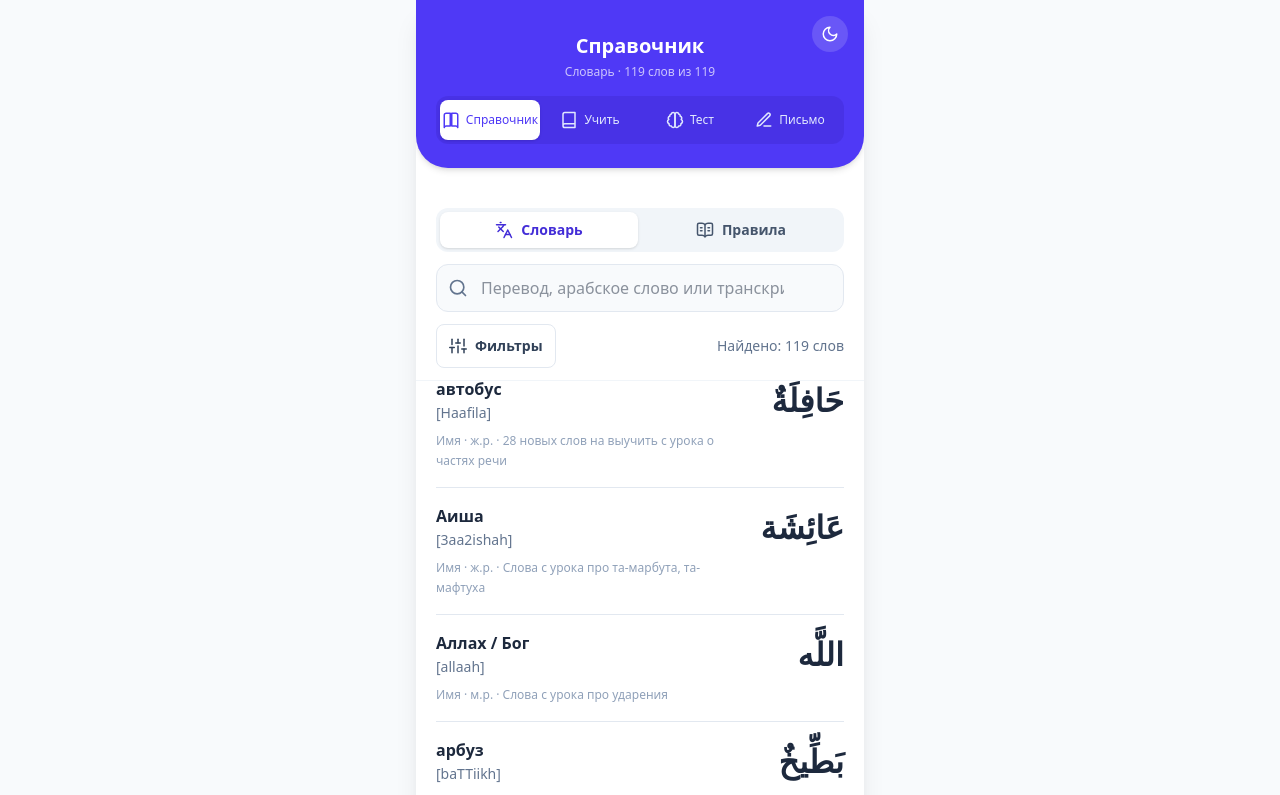
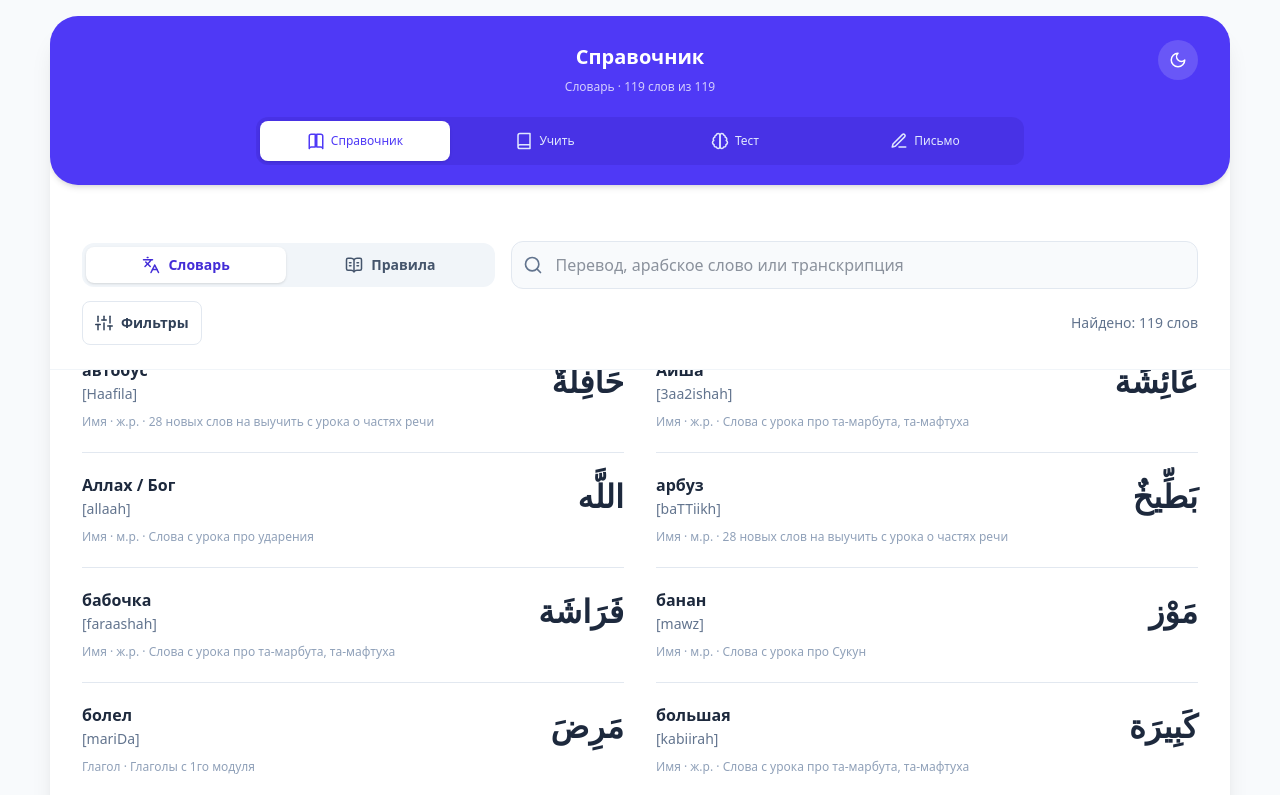
Before and after one commit to labekasova/labekasova.github.io, a React (Vite) app: page / in a window 1280 px wide. Shown: the top 795 px of the page. Built offline with nearby package versions, Linux system fonts and the light colour scheme.

Commit message:
Add files via upload

```diff
--- a/package.json
+++ b/package.json
@@ -1,6 +1,6 @@
 {
   "name": "arabic-words-learning",
-  "version": "4.2.1",
+  "version": "5.0.0",
   "private": true,
   "type": "module",
   "scripts": {
--- a/src/App.jsx
+++ b/src/App.jsx
@@ -683,7 +683,7 @@ export default function App() {
   };
 
   return (
-    <div className={`min-h-dvh overflow-x-hidden px-3 font-sans selection:bg-indigo-100 sm:px-0 ${theme === 'dark' ? 'bg-slate-950 text-slate-100' : 'bg-slate-50 text-slate-800'}`}>
+    <div className={`app-viewport min-h-dvh overflow-x-hidden font-sans selection:bg-indigo-100 ${theme === 'dark' ? 'bg-slate-950 text-slate-100' : 'bg-slate-50 text-slate-800'}`}>
 
       <style dangerouslySetInnerHTML={{__html: `
         .perspective-1000 { perspective: 1000px; }
@@ -697,10 +697,10 @@ export default function App() {
         }
       `}} />
 
-      <div className={`mx-auto flex min-h-dvh w-full min-w-0 max-w-none flex-col overflow-hidden shadow-xl lg:max-w-md ${theme === 'dark' ? 'bg-slate-900' : 'bg-white'}`}>
+      <div className={`app-shell mx-auto flex min-h-dvh w-full min-w-0 flex-col overflow-hidden shadow-xl ${theme === 'dark' ? 'bg-slate-900' : 'bg-white'}`}>
 
         {/* Шапка */}
-        <header className={`relative z-10 w-full min-w-0 shrink-0 overflow-visible rounded-b-[2rem] px-5 pb-6 pt-8 text-white shadow-md ${theme === 'dark' ? 'bg-slate-800' : 'bg-indigo-600'}`}>
+        <header className={`app-header relative z-10 w-full min-w-0 shrink-0 overflow-visible text-white shadow-md ${theme === 'dark' ? 'bg-slate-800' : 'bg-indigo-600'}`}>
           <button
             type="button"
             aria-label={theme === 'dark' ? 'Переключить на светлую тему' : 'Переключить на тёмную тему'}
@@ -709,20 +709,20 @@ export default function App() {
           >
             {theme === 'dark' ? <IconSun /> : <IconMoon />}
           </button>
-          <div className="relative z-20 mb-4 flex w-full flex-col items-center">
+          <div className="relative z-20 mb-4 flex w-full flex-col items-center sm:mb-5">
             <div className="relative flex w-full items-center justify-center">
               <button
                 type="button"
                 onClick={activeTab === 'reference' ? undefined : openFilterMenu}
                 disabled={activeTab === 'reference'}
-                className="inline-grid grid-cols-[18px_auto_18px] items-center gap-2 px-1 py-1 text-center text-xl font-bold leading-none text-white"
+                className="inline-grid max-w-[calc(100%-4.5rem)] grid-cols-[18px_minmax(0,auto)_18px] items-center gap-2 px-1 py-1 text-center text-lg font-bold leading-tight text-white sm:text-xl"
                 aria-haspopup={activeTab === 'reference' ? undefined : 'dialog'}
                 aria-expanded={activeTab === 'reference' ? undefined : isFilterMenuOpen}
               >
                 <span aria-hidden="true" className="flex h-[18px] w-[18px] items-center justify-center opacity-0">
                   <IconChevronDown />
                 </span>
-                <span>{activeTab === 'reference' ? 'Справочник' : activeFilterTitle}</span>
+                <span className="min-w-0 break-words">{activeTab === 'reference' ? 'Справочник' : activeFilterTitle}</span>
                 <span
                   aria-hidden="true"
                   className={`flex h-[18px] w-[18px] items-center justify-center text-white/85 transition-transform duration-200 ${activeTab === 'reference' ? 'opacity-0' : ''} ${isFilterMenuOpen ? 'rotate-180' : ''}`}
@@ -731,7 +731,7 @@ export default function App() {
                 </span>
               </button>
             </div>
-            <p className="mt-1 max-w-full px-8 text-center text-xs leading-4 text-white/70">
+            <p className="mt-1 max-w-2xl px-10 text-center text-xs leading-5 text-white/75 sm:px-12">
               {activeTab === 'reference'
                 ? isRulesView
                   ? `Правила · ${formatArticleCount(RULES.length)}`
@@ -751,7 +751,7 @@ export default function App() {
                   role="dialog"
                   aria-modal="true"
                   aria-labelledby="filter-sheet-title"
-                  className={`fixed inset-x-0 bottom-0 z-40 mx-auto flex max-h-[85dvh] w-full max-w-md flex-col overflow-hidden rounded-t-[1.75rem] border-x border-t shadow-[0_-18px_50px_rgba(15,23,42,0.2)] ${
+                  className={`responsive-sheet fixed inset-x-0 bottom-0 z-40 mx-auto flex max-h-[85dvh] w-full max-w-md flex-col overflow-hidden rounded-t-[1.75rem] border-x border-t shadow-[0_-18px_50px_rgba(15,23,42,0.2)] ${
                     theme === 'dark'
                       ? 'border-slate-700 bg-slate-900 text-slate-100'
                       : 'border-slate-200 bg-white'
@@ -875,7 +875,7 @@ export default function App() {
             )}
           </div>
 
-          <div className="relative grid min-h-12 w-full min-w-0 grid-cols-4 overflow-hidden rounded-xl bg-indigo-700/50 p-1 text-[10px] min-[430px]:text-xs">
+          <div className="app-primary-nav relative grid min-h-12 w-full min-w-0 grid-cols-4 overflow-hidden rounded-xl bg-indigo-700/50 p-1 text-[10px] min-[430px]:text-xs">
 
             <button
               onClick={() => openReferenceView(isRulesView ? 'rules' : 'dictionary')}
@@ -911,7 +911,7 @@ export default function App() {
         </header>
 
         {/* Контент */}
-        <main ref={mainRef} className={`flex min-h-0 w-full min-w-0 flex-1 flex-col overflow-y-auto overflow-x-hidden px-5 pt-5 pb-[max(1rem,env(safe-area-inset-bottom))] ${theme === 'dark' ? 'text-slate-100' : 'text-slate-800'}`}>
+        <main ref={mainRef} className={`app-main flex min-h-0 w-full min-w-0 flex-1 flex-col overflow-y-auto overflow-x-hidden ${theme === 'dark' ? 'text-slate-100' : 'text-slate-800'}`}>
           {activeTab !== 'reference' && filteredWords.length === 0 && (
             <div className="flex flex-1 flex-col items-center justify-center px-6 text-center">
               <h2 className="mb-2 text-xl font-bold">Для этого выбора пока нет слов</h2>
@@ -923,15 +923,15 @@ export default function App() {
 
           {/* ================= КАРТОЧКИ ================= */}
           {activeTab === 'learn' && words.length > 0 && (
-            <div className="flex-1 flex flex-col justify-start pt-4">
+            <div className="content-standard flex w-full flex-1 flex-col justify-start pt-2 sm:pt-4 lg:pt-2">
 
               {isSortedLogical && currentWord.group && (
-                <div className="self-center bg-indigo-50 border border-indigo-100 text-indigo-700 text-xs font-semibold uppercase tracking-wider px-3 py-1 rounded-full mb-3">
+                <div className="mb-4 max-w-full self-center rounded-lg border border-indigo-100 bg-indigo-50 px-3 py-1.5 text-center text-xs font-semibold leading-5 text-indigo-700">
                   {currentWord.group}
                 </div>
               )}
 
-              <div className="flex justify-between items-center mb-3 text-xs font-semibold text-slate-500 px-1">
+              <div className="mb-3 flex flex-col gap-2 px-1 text-xs font-semibold text-slate-500 min-[390px]:flex-row min-[390px]:items-center min-[390px]:justify-between">
                 <span className="flex min-w-0 items-center gap-1.5">
                   <span>{getWordTypeLabel(currentWord.type)}</span>
                   {getWordGenderLabel(currentWord) && (
@@ -965,7 +965,7 @@ export default function App() {
               {/* Карточка 3D */}
               <div
                 key={currentWord.id}
-                className={`relative w-full aspect-[4/3] perspective-1000 cursor-pointer touch-pan-y ${cardDirection ? `card-slide-${cardDirection}` : ''}`}
+                className={`relative aspect-[4/3] w-full cursor-pointer touch-pan-y perspective-1000 sm:aspect-[16/10] lg:aspect-[16/9] ${cardDirection ? `card-slide-${cardDirection}` : ''}`}
                 onClick={() => setIsFlipped(!isFlipped)}
                 onTouchStart={onTouchStart}
                 onTouchMove={onTouchMove}
@@ -976,7 +976,7 @@ export default function App() {
                 >
                   <div className="absolute w-full h-full backface-hidden bg-white border-2 border-slate-100 rounded-3xl flex items-center justify-center p-6 text-center">
                     <div className="flex flex-col items-center gap-3">
-                      <span className="text-6xl font-bold text-slate-800 arabic-text" dir="rtl">
+                      <span className="arabic-text text-5xl font-bold text-slate-800 sm:text-6xl lg:text-7xl" dir="rtl">
                         {currentWord.arabic}
                       </span>
                       <span className="text-xs text-slate-400 bg-slate-50 px-2.5 py-1 rounded-full mt-2">
@@ -1008,7 +1008,7 @@ export default function App() {
                 </div>
               </div>
 
-              <div className="flex justify-between items-center mt-6 px-2">
+              <div className="mt-4 flex items-center justify-between px-1 sm:mt-6 sm:px-2">
                 <button
                   onClick={prevCard}
                   className="w-12 h-12 flex items-center justify-center bg-white border border-slate-200 text-slate-600 rounded-full shadow-sm active:scale-90 transition-all"
@@ -1040,7 +1040,7 @@ export default function App() {
 
           {/* ================= ТЕСТ ================= */}
           {activeTab === 'quiz' && filteredWords.length > 0 && (
-            <div className="flex-1 flex flex-col justify-between">
+            <div className="content-standard flex w-full flex-1 flex-col justify-between">
               {quizCompleted ? (
                 <div className="flex-1 flex flex-col items-center justify-center text-center p-6">
                   <div className="w-20 h-20 bg-emerald-100 text-emerald-600 rounded-full flex items-center justify-center mb-4 text-3xl">🎉</div>
@@ -1068,7 +1068,7 @@ export default function App() {
                     </div>
                   </div>
 
-                  <div className="bg-white p-6 rounded-3xl shadow-sm border border-slate-100 flex flex-col items-center justify-center mb-4 flex-1 min-h-[140px]">
+                  <div className="mb-5 flex min-h-[160px] flex-1 flex-col items-center justify-center rounded-3xl border border-slate-100 bg-white p-6 shadow-sm sm:min-h-[220px] sm:p-8">
                     <span className="text-xs text-slate-400 mb-1 uppercase tracking-wider font-semibold">Выберите перевод:</span>
                     <span className="text-5xl font-bold text-slate-800 arabic-text mt-1" dir="rtl">
                       {quizQuestion.correctWord.arabic}
@@ -1079,7 +1079,7 @@ export default function App() {
                     </span>
                   </div>
 
-                  <div className="flex flex-col gap-2.5 mb-2">
+                  <div className="mb-2 grid grid-cols-1 gap-2.5 sm:grid-cols-2 sm:gap-3">
                     {quizQuestion.options.map((option, idx) => {
                       let buttonClass = "bg-white border border-slate-200 text-slate-700 active:scale-[0.99] hover:bg-slate-50";
 
@@ -1098,7 +1098,7 @@ export default function App() {
                           key={idx}
                           onClick={() => handleQuizAnswer(option)}
                           disabled={!!selectedAnswer}
-                          className={`w-full text-left p-3.5 rounded-2xl font-semibold transition-all duration-150 flex items-center justify-between text-sm ${buttonClass}`}
+                          className={`flex min-h-14 w-full items-center justify-between rounded-2xl p-3.5 text-left text-sm font-semibold transition-all duration-150 sm:p-4 ${buttonClass}`}
                         >
                           <span>{option.russian}</span>
                           {selectedAnswer && option.arabic === quizQuestion.correctWord.arabic && (
@@ -1118,7 +1118,7 @@ export default function App() {
 
           {/* ================= ПИСЬМО ================= */}
           {activeTab === 'write' && filteredWords.length > 0 && (
-            <div className="flex min-h-0 flex-1 flex-col">
+            <div className="content-wide flex min-h-0 w-full flex-1 flex-col">
               {writeCompleted ? (
                 <div className="flex-1 flex flex-col items-center justify-center text-center p-6">
                   <div className="w-20 h-20 bg-indigo-100 text-indigo-600 rounded-full flex items-center justify-center mb-4 text-3xl">✍️</div>
@@ -1132,7 +1132,7 @@ export default function App() {
                   </button>
                 </div>
               ) : writeQuestion ? (
-                <div className="flex-1 flex flex-col justify-between">
+                <div className="flex flex-1 flex-col justify-between lg:justify-start">
                   <div>
                     <div className="mb-3">
                       <div className="flex justify-between text-xs font-semibold text-slate-500 mb-1">
@@ -1203,14 +1203,14 @@ export default function App() {
                   )}
 
                                     {/* Виртуальная Клавиатура */}
-                  <div className={`mt-auto shrink-0 rounded-2xl p-2.5 ${theme === 'dark' ? 'bg-slate-800/70' : 'bg-slate-100'}`}>
-                    <div className="grid grid-cols-6 gap-1.5 min-[390px]:grid-cols-7" dir="rtl">
+                  <div className={`mt-auto shrink-0 rounded-2xl p-2.5 sm:p-3 lg:mt-6 ${theme === 'dark' ? 'bg-slate-800/70' : 'bg-slate-100'}`}>
+                    <div className="grid grid-cols-6 gap-1.5 min-[390px]:grid-cols-7 sm:grid-cols-8 lg:grid-cols-10 lg:gap-2" dir="rtl">
                       {ARABIC_LETTER_KEYS.map((char) => (
                         <button
                           key={char}
                           onClick={() => handleVirtualKeyPress(char)}
                           disabled={writeChecked}
-                          className={`arabic-text flex min-h-11 min-w-0 items-center justify-center rounded-lg border text-xl font-bold leading-none shadow-sm transition-all active:scale-95 disabled:opacity-50 ${
+                          className={`arabic-text flex min-h-11 min-w-0 items-center justify-center rounded-lg border text-xl font-bold leading-none shadow-sm transition-all active:scale-95 disabled:opacity-50 sm:min-h-12 sm:text-2xl ${
                             theme === 'dark'
                               ? 'border-slate-700 bg-slate-900 text-slate-100 active:bg-slate-700'
                               : 'border-slate-200 bg-white text-slate-800 active:bg-slate-200'
@@ -1271,14 +1271,15 @@ export default function App() {
 
           {/* ================= СЛОВАРЬ ================= */}
           {activeTab === 'reference' && !isRulesView && (
-            <section className="flex w-full flex-col">
-              <div className={`sticky top-0 z-[5] -mx-5 -mt-5 border-b px-5 pb-3 pt-5 ${
+            <section className="reference-layout flex w-full flex-col">
+              <div className={`reference-toolbar sticky top-0 z-[5] border-b ${
                 theme === 'dark'
                   ? 'border-slate-800 bg-slate-900'
                   : 'border-slate-100 bg-white'
               }`}>
-                <ReferenceSwitch activeView="dictionary" onChange={openReferenceView} theme={theme} />
-                <label className="relative mt-3 block">
+                <div className="reference-controls">
+                  <ReferenceSwitch activeView="dictionary" onChange={openReferenceView} theme={theme} />
+                  <label className="relative mt-3 block lg:mt-0">
                   <span className={`pointer-events-none absolute left-3 top-1/2 flex -translate-y-1/2 ${theme === 'dark' ? 'text-slate-400' : 'text-slate-500'}`}>
                     <IconSearch />
                   </span>
@@ -1313,7 +1314,8 @@ export default function App() {
                       ×
                     </button>
                   )}
-                </label>
+                  </label>
+                </div>
 
                 <div className="mt-3 flex min-w-0 items-center justify-between gap-3">
                   <button
@@ -1391,14 +1393,14 @@ export default function App() {
               </div>
 
               {dictionaryWords.length > 0 ? (
-                <ul className={`divide-y ${theme === 'dark' ? 'divide-slate-800' : 'divide-slate-200'}`}>
+                <ul className="reference-results-grid">
                   {dictionaryWords.map((word) => {
                     const rootWords = word.root ? repeatedRootIndex[word.root] ?? [] : [];
                     const relatedWords = rootWords.filter((rootWord) => rootWord.id !== word.id);
                     const isRootExpanded = expandedRoot === word.root && relatedWords.length > 0;
 
                     return (
-                      <li key={word.id} className="py-4">
+                      <li key={word.id} className={`border-b py-4 sm:py-5 ${theme === 'dark' ? 'border-slate-800' : 'border-slate-200'}`}>
                         <div className="grid min-w-0 grid-cols-[minmax(0,1fr)_minmax(92px,auto)] items-start gap-3">
                           <div className="min-w-0">
                             <p className={`break-words text-base font-bold leading-6 ${theme === 'dark' ? 'text-slate-100' : 'text-slate-800'}`}>
@@ -1489,7 +1491,7 @@ export default function App() {
                     role="dialog"
                     aria-modal="true"
                     aria-labelledby="dictionary-filter-title"
-                    className={`fixed inset-x-0 bottom-0 z-40 mx-auto flex max-h-[85dvh] w-full max-w-md flex-col overflow-hidden rounded-t-[1.75rem] border-x border-t shadow-[0_-18px_50px_rgba(15,23,42,0.2)] ${
+                    className={`responsive-sheet fixed inset-x-0 bottom-0 z-40 mx-auto flex max-h-[85dvh] w-full max-w-md flex-col overflow-hidden rounded-t-[1.75rem] border-x border-t shadow-[0_-18px_50px_rgba(15,23,42,0.2)] ${
                       theme === 'dark'
                         ? 'border-slate-700 bg-slate-900 text-slate-100'
                         : 'border-slate-200 bg-white text-slate-800'
--- a/src/style.css
+++ b/src/style.css
@@ -14,11 +14,147 @@ body,
 
 body {
   margin: 0;
+  min-width: 320px;
   background: #f8fafc;
 }
 
 * {
   box-sizing: border-box;
+}
+
+.app-viewport {
+  padding: 0;
+}
+
+.app-shell {
+  max-width: none;
+}
+
+.app-header {
+  padding: max(1.5rem, env(safe-area-inset-top)) 1rem 1.25rem;
+  border-radius: 0 0 1.5rem 1.5rem;
+}
+
+.app-primary-nav {
+  max-width: 48rem;
+  margin-inline: auto;
+}
+
+.theme-toggle {
+  width: 2.5rem;
+  height: 2.5rem;
+}
+
+.app-main {
+  padding: 1.5rem 1rem max(1rem, env(safe-area-inset-bottom));
+}
+
+.content-standard {
+  max-width: 45rem;
+  margin-inline: auto;
+}
+
+.content-wide {
+  max-width: 60rem;
+  margin-inline: auto;
+}
+
+.reference-layout {
+  min-width: 0;
+}
+
+.reference-toolbar {
+  margin: -1.5rem -1rem 0;
+  padding: 1.5rem 1rem 1rem;
+}
+
+.reference-controls {
+  min-width: 0;
+}
+
+.reference-results-grid {
+  display: grid;
+  min-width: 0;
+  grid-template-columns: minmax(0, 1fr);
+}
+
+@media (min-width: 640px) {
+  .app-viewport {
+    padding: 1rem;
+  }
+
+  .app-shell {
+    min-height: calc(100dvh - 2rem);
+    max-width: 48rem;
+    border-radius: 1.75rem;
+  }
+
+  .app-header {
+    padding: 1.75rem 1.5rem 1.5rem;
+    border-radius: 0 0 1.75rem 1.75rem;
+  }
+
+  .app-main {
+    padding: 2rem 1.5rem max(1.5rem, env(safe-area-inset-bottom));
+  }
+
+  .reference-toolbar {
+    margin: -2rem -1.5rem 0;
+    padding: 2rem 1.5rem 1.25rem;
+  }
+}
+
+@media (min-width: 768px) {
+  .responsive-sheet {
+    inset: 50% auto auto 50%;
+    width: min(42rem, calc(100% - 2rem));
+    max-width: 42rem;
+    max-height: min(80dvh, 48rem);
+    transform: translate(-50%, -50%);
+    border-width: 1px;
+    border-radius: 1.25rem;
+    box-shadow: 0 24px 70px rgba(15, 23, 42, 0.28);
+  }
+}
+
+@media (min-width: 1024px) {
+  .app-viewport {
+    padding-inline: 2rem;
+  }
+
+  .app-shell {
+    max-width: 73.75rem;
+  }
+
+  .app-header {
+    padding: 1.5rem 2rem 1.25rem;
+  }
+
+  .app-main {
+    padding: 2rem 2rem max(1.5rem, env(safe-area-inset-bottom));
+  }
+
+  .reference-toolbar {
+    margin: -2rem -2rem 0;
+    padding: 1.5rem 2rem;
+  }
+
+  .reference-controls {
+    display: grid;
+    grid-template-columns: minmax(17rem, 0.75fr) minmax(22rem, 1.25fr);
+    align-items: center;
+    gap: 1rem;
+  }
+
+  .reference-results-grid {
+    grid-template-columns: repeat(2, minmax(0, 1fr));
+    column-gap: 2rem;
+  }
+
+  .theme-toggle {
+    right: 2rem;
+    top: 1.5rem;
+  }
 }
 
 @keyframes cardSlideNext {
```
Also changed, not shown: src/features/rules/RulesLibrary.jsx (+16 -17 lines), 2 other files (tests, documents, lock files or other folders).
